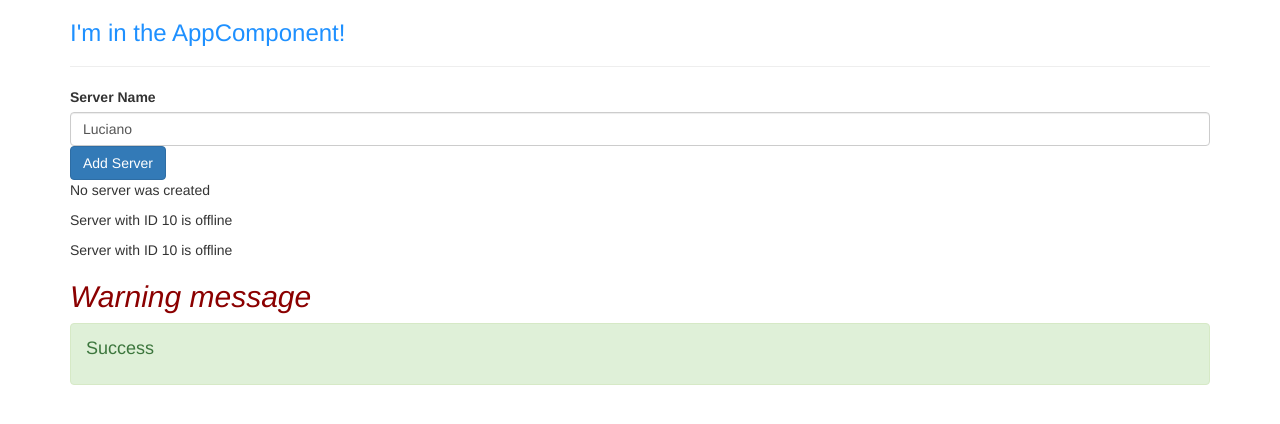
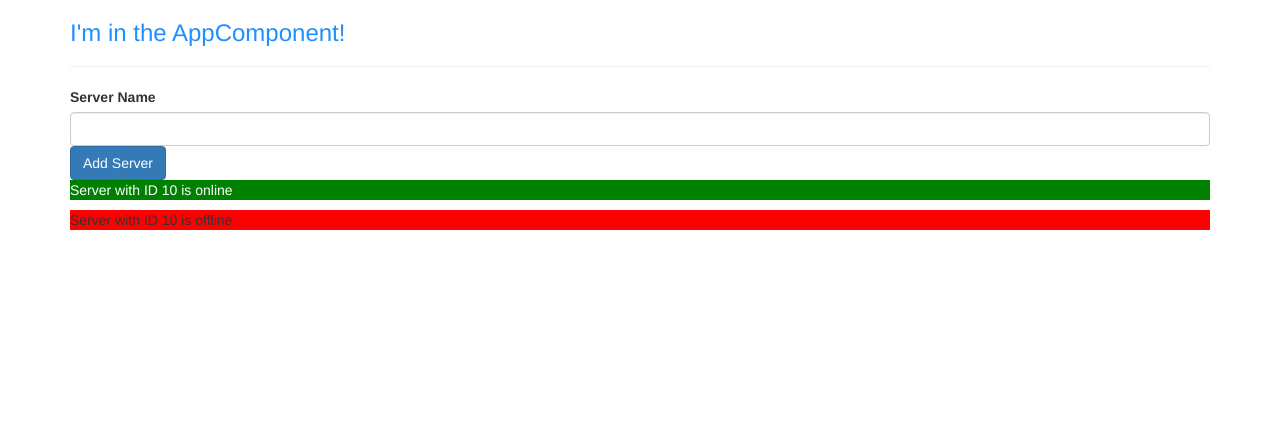
Before and after one commit to ldaher/training-udemy-angular, an Angular app: page / in a window 1280 px wide. Shown: the top 424 px of the page. Built offline with nearby package versions, Linux system fonts and the light colour scheme.

Commit message:
finalizando diretivas *ngIf, *ngFor

```diff
--- a/src/app/app.component.html
+++ b/src/app/app.component.html
@@ -4,12 +4,5 @@
       <h3>I'm in the AppComponent!</h3>
       <hr>
       <div app-servers></div>
-      <i app-warning-alert class="fa fa-warning" aria-hidden="true"></i>
-
-      <div class="alert alert-success" role="alert">
-        <h4 class="alert-heading">Success</h4>
-        <p></p>
-        <p class="mb-0"></p>
-      </div>
   </div>
 </div>
--- a/src/app/server/server.component.html
+++ b/src/app/server/server.component.html
@@ -1 +1,5 @@
-<p>{{'Server'}} with ID {{serverId}} is {{getServerStatus()}}</p>
+<p
+[ngStyle]="{'background-color': getColor()}"
+[ngClass]="{online: serverStatus === 'online'}">
+{{'Server'}} with ID {{serverId}} is {{getServerStatus()}}
+</p>
--- a/src/app/server/server.component.ts
+++ b/src/app/server/server.component.ts
@@ -2,13 +2,28 @@
 
 @Component({
   selector: 'app-server',
-  templateUrl: './server.component.html'
+  templateUrl: './server.component.html',
+  styles: [
+    `
+    .online {
+      color: white;
+    }
+  `
+  ]
 })
 export class ServerComponent {
   serverId = 10;
   serverStatus = 'offline';
 
+  constructor() {
+    this.serverStatus = Math.random() > 0.5 ? 'online' : 'offline';
+  }
+
   getServerStatus() {
     return this.serverStatus;
   }
+
+  getColor() {
+    return this.serverStatus === 'online' ? 'green' : 'red';
+  }
 }
--- a/src/app/servers/servers.component.html
+++ b/src/app/servers/servers.component.html
@@ -1,6 +1,8 @@
 <label>Server Name</label>
 <input type="text" class="form-control" [(ngModel)]="serverName">
 <button class="btn btn-primary" [disabled]="!allowNewServer" (click)="onCreateServer()">Add Server</button>
-<p>{{ serverCreationStatus }}</p>
-<app-server></app-server>
-<app-server></app-server>
+<!-- <p>{{ serverCreationStatus }}</p> -->
+<p *ngIf="serverCreated">Server was created. The server name is {{ serverName }}</p>
+<!-- <p *ngIf="serverCreated; else noServer ">Server was created. The server name is {{ serverName }}</p>
+<ng-template #noServer><p>No server was created</p></ng-template> -->
+<app-server *ngFor="let server of servers"></app-server>
--- a/src/app/servers/servers.component.ts
+++ b/src/app/servers/servers.component.ts
@@ -13,7 +13,9 @@
 export class ServersComponent implements OnInit {
   allowNewServer = false;
   serverCreationStatus = 'No server was created';
-  serverName = 'Luciano';
+  serverName = '';
+  serverCreated = false;
+  servers = ['TestServer', 'TestServer 2'];
 
   constructor() {
     setTimeout(() => {
@@ -24,6 +26,8 @@
   ngOnInit() {}
 
   onCreateServer() {
+    this.serverCreated = true;
+    this.servers.push(this.serverName);
     this.serverCreationStatus = 'Server was created. The server name is ' + this.serverName;
   }
 
```
